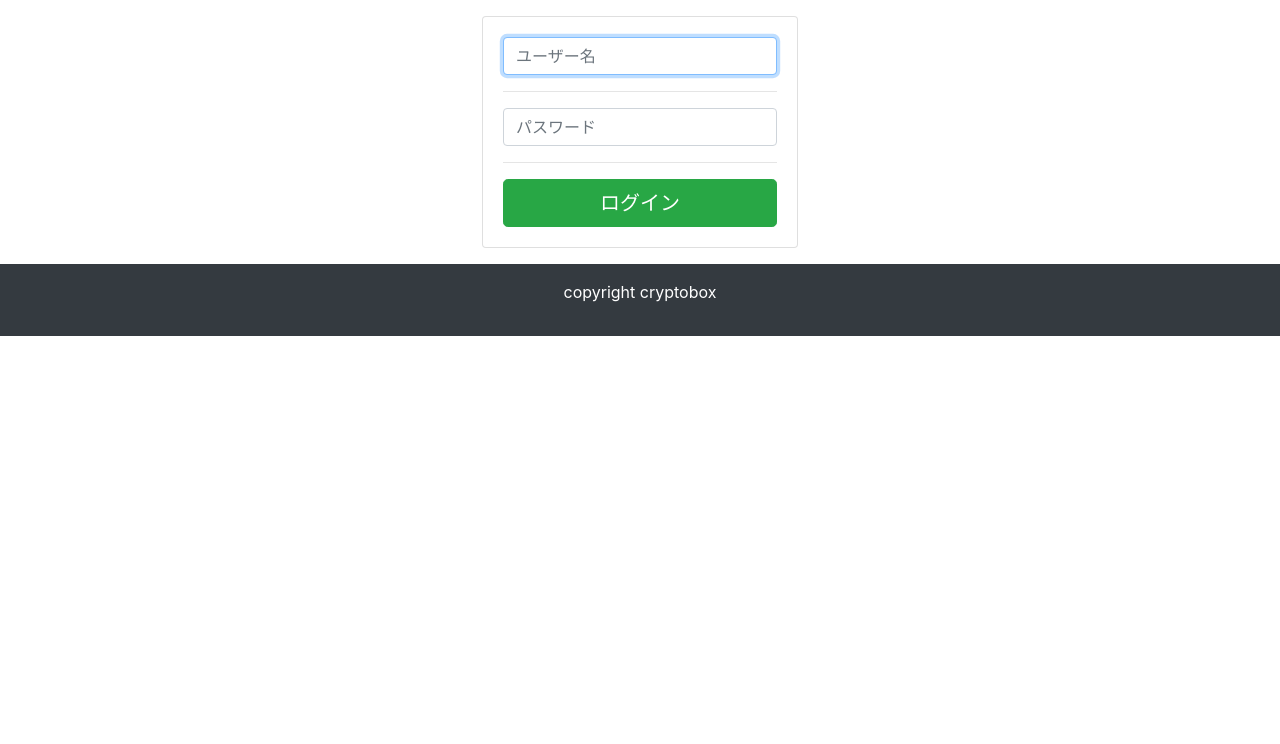
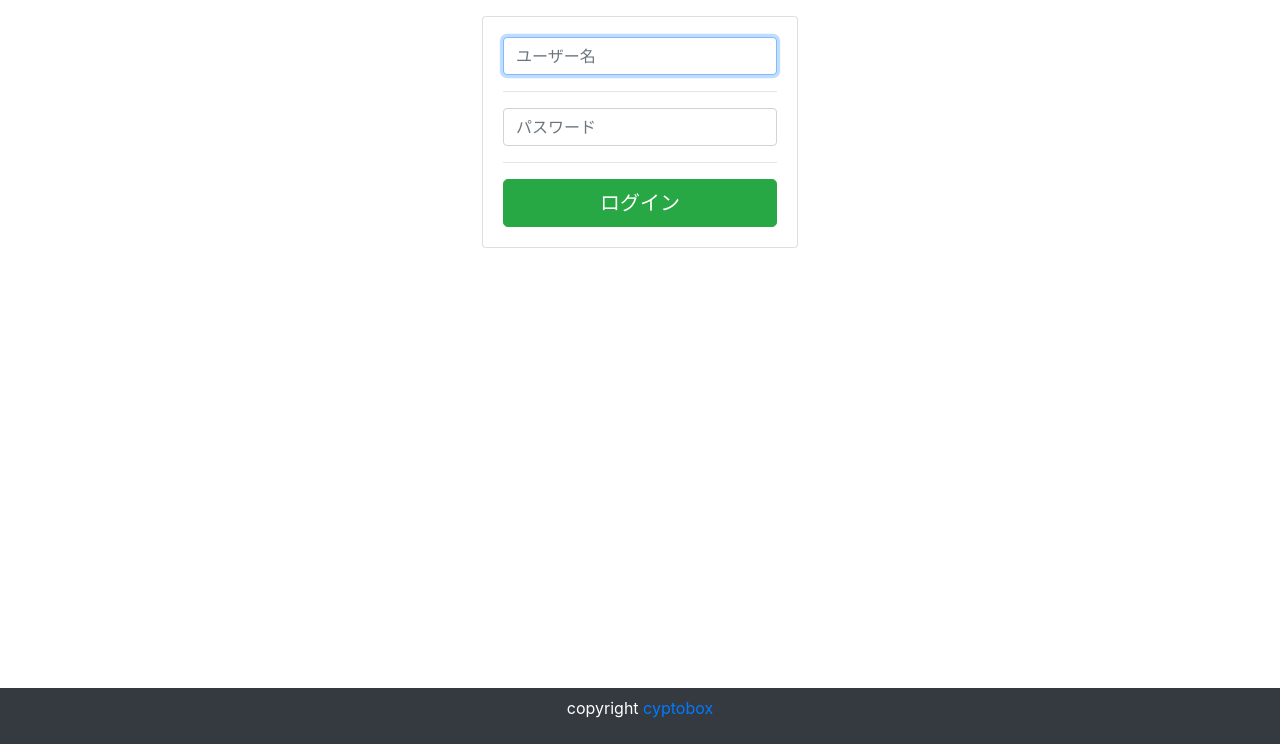
Before and after one commit to crypt0box/Django, a Django app: page /login/ in a window 1280 px wide. Shown: the part 56-800 px from the top of the page. Run offline with Django 3.2, Linux system fonts and the light colour scheme; some libraries are stand-ins or nearby versions.

Commit message:
更新：footerを下部に固定

```diff
--- a/project4/ThreeLineDiary/templates/ThreeLineDiary/base.html
+++ b/project4/ThreeLineDiary/templates/ThreeLineDiary/base.html
@@ -59,8 +59,8 @@
       </div>
     </div>
 
-    <footer class="bg-dark text-white text-center py-3">
-      <p>copyright cryptobox</p>
+    <footer class="fixed-bottom bg-dark text-white text-center py-2">
+      <p>copyright <a href="https://github.com/crypt0box">cyptobox</a></p>
     </footer>
     <!-- Optional JavaScript -->
     <!-- jQuery first, then Popper.js, then Bootstrap JS -->
```
Also changed, not shown: project4/db.sqlite3.
